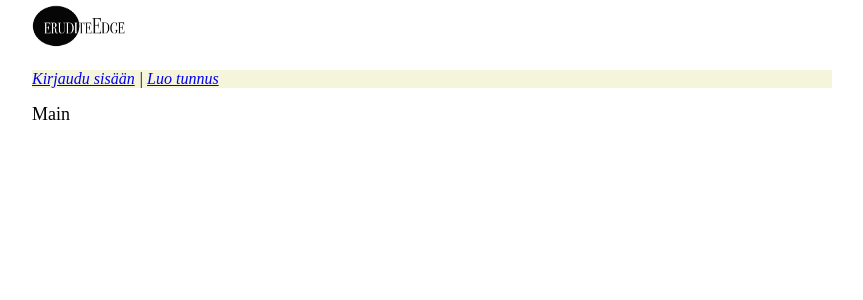
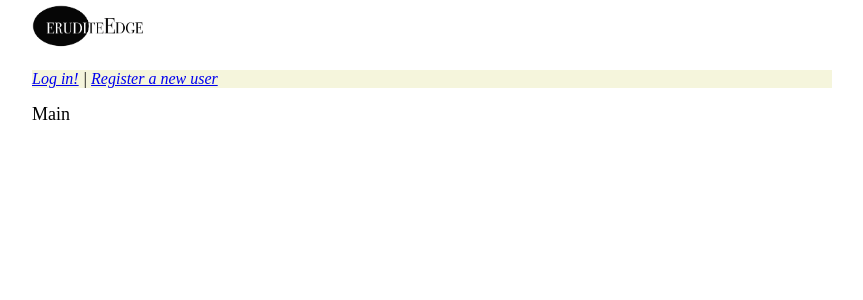
Before and after one commit to tuomoM/eruditeEdge, a Flask app: page / in a window 1280 px wide. Shown: the top 300 px of the page, without its empty margins (208-1071 px from the left). Run offline with Flask 3, Linux system fonts and the light colour scheme.

Commit message:
fix to main template

```diff
--- a/templates/template.html
+++ b/templates/template.html
@@ -9,7 +9,7 @@
 <body>
     <div class="header">
         <a = href="/">
-            <img src="/static/Eelogo.jpg" width="100" height="50" >
+            <img src="/static/Eelogo.jpg" width="120" height="50" >
         </a>
     </div>
     <div class="nav">
@@ -19,8 +19,8 @@
        <a = href="/logout"> Log out </a>
 
       {% else %}
-       <a href="/login">Kirjaudu sisään</a> |
-       <a href="/register">Luo tunnus</a>
+       <a href="/login">Log in!</a> |
+       <a href="/register">Register a new user</a>
       {% endif %}
     </p>
     </div>
```
